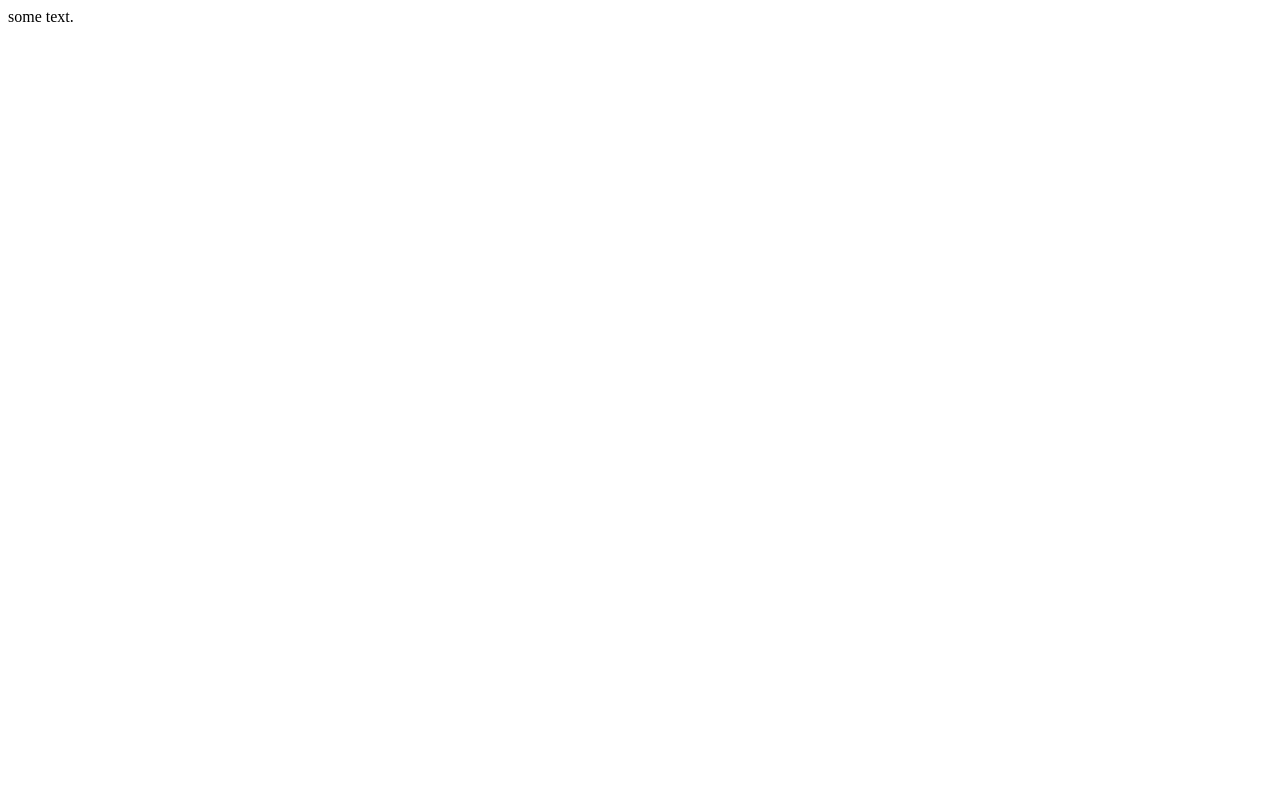
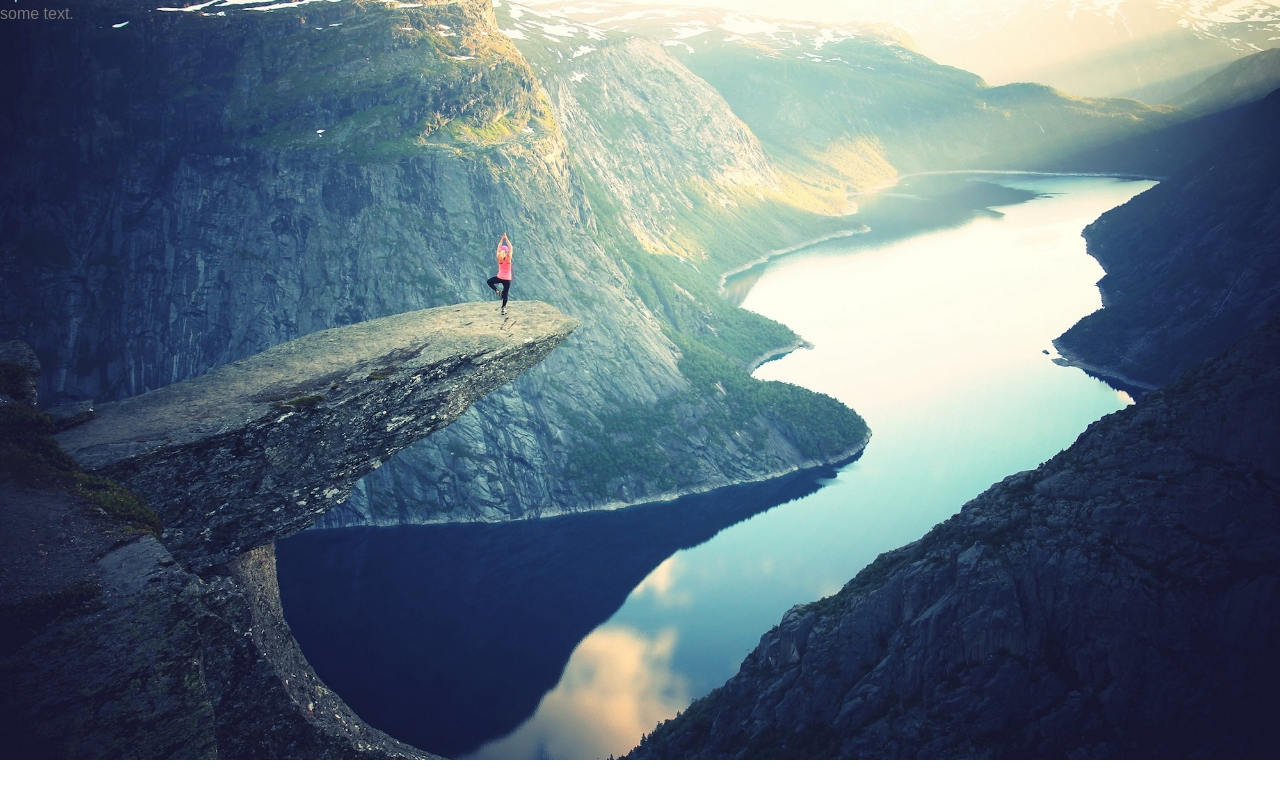
Before and after one commit to taurusilver7/natours-landing-page, a plain HTML site: page index.html in a window 1280 px wide. Drawn offline with Linux system fonts and the light colour scheme.

Commit message:
basic reset & definitions

```diff
--- a/css/style.css
+++ b/css/style.css
@@ -7,3 +7,25 @@ Medium Green: #55c576
 Dark Green: #28b485
 
 */
+
+/* Universal selector */
+* {
+  margin: 0;
+  padding: 0;
+  box-sizing: border-box;
+}
+
+body {
+  font-family: sans-serif;
+  font-weight: 400;
+  font-size: 16px;
+  line-height: 1.7;
+  color: #777;
+}
+
+.header {
+  height: 95vh;
+  background-image: url(/img/hero.jpg);
+  background-size: cover;
+  background-position: top;
+}
```
